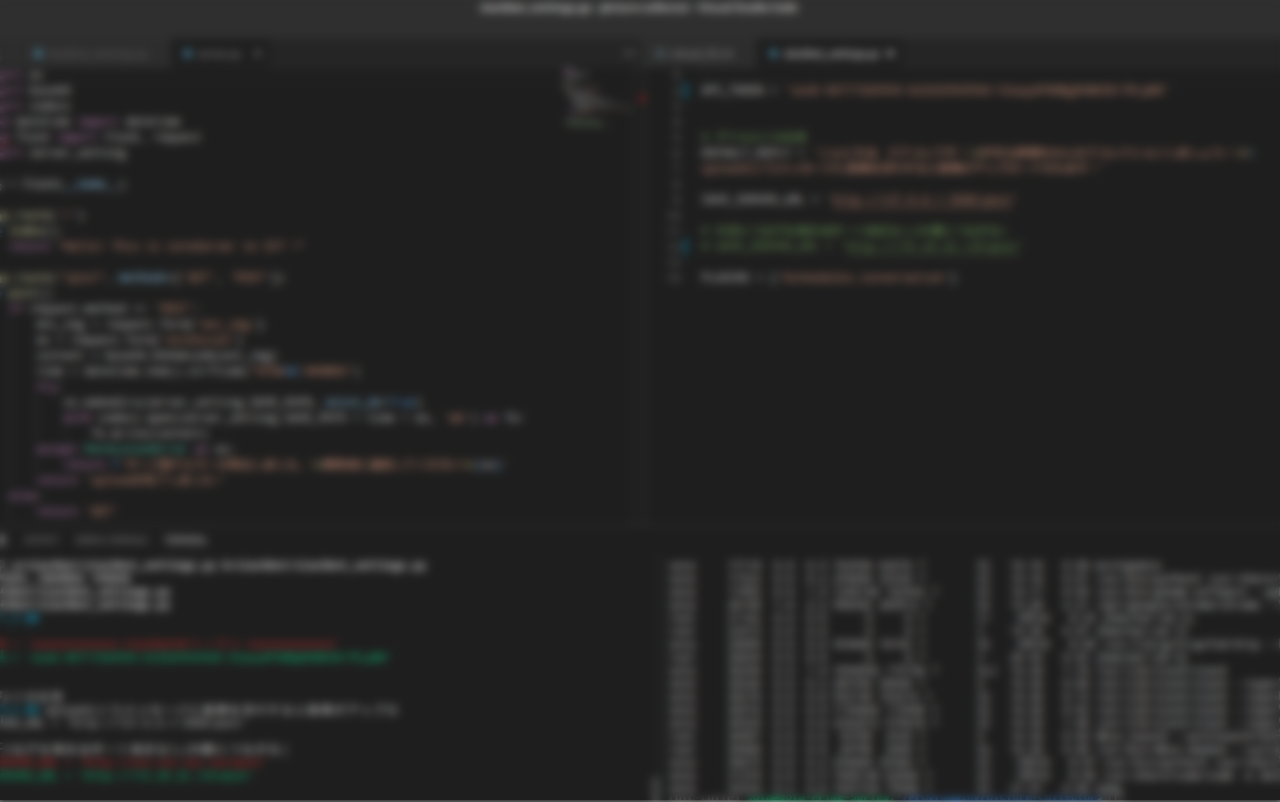
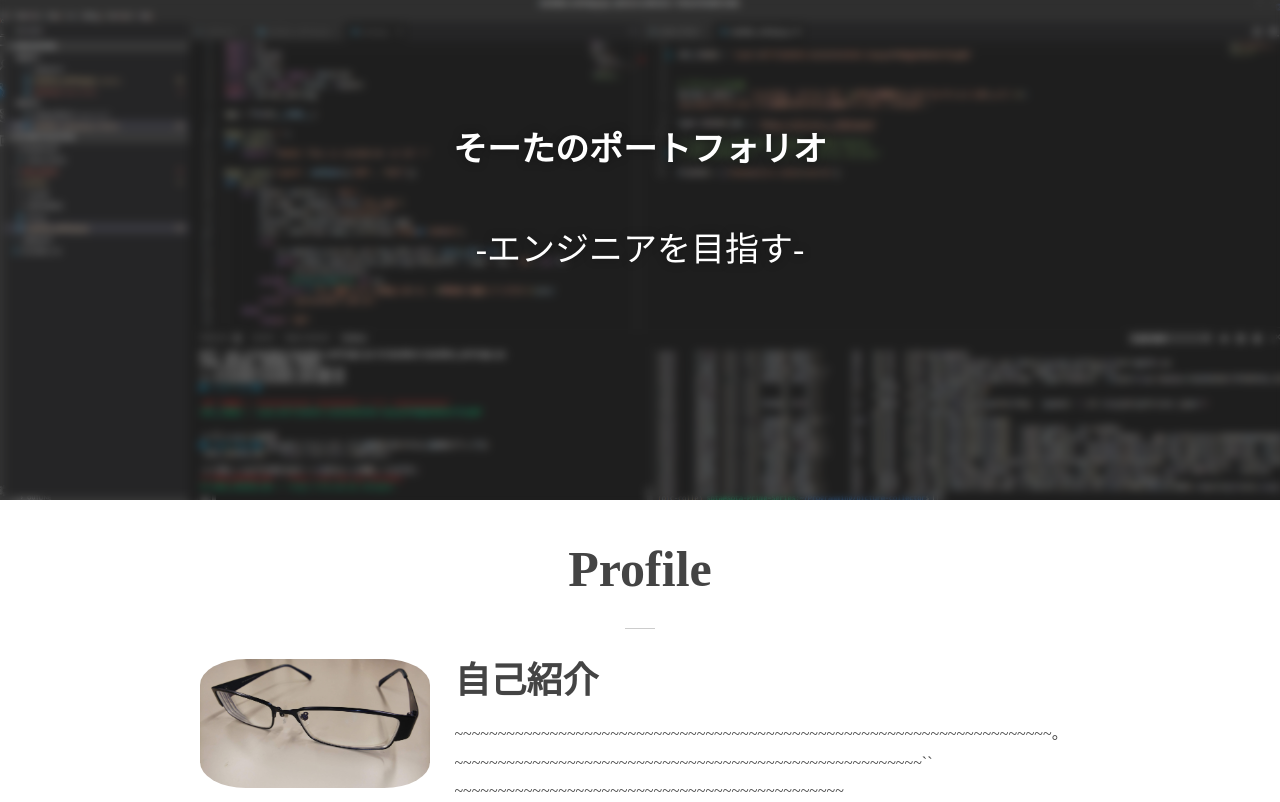
Before and after one commit to Sota-Watanabe/Portfolio-2019, a plain HTML site: page index.html in a window 1280 px wide. Shown: the top 802 px of the page. Drawn offline with nearby package versions, Linux system fonts and the light colour scheme; files that its build step writes are made by us from their sources; a web font is replaced by a local one.

Commit message:
header 途中

```diff
--- a/css/style.css
+++ b/css/style.css
@@ -1,13 +1,54 @@
-@font-face {
-    font-family: mplus-1p-regular;
-    src:url(../font/mplus-1p-regular.ttf)  format("truetype");
-}
-
 * {
     margin: 0;
     padding: 0;
-    font-family: 'Raleway', 'mplus-1p-regular', sans-serif;
-    font-weight: 300;
+}
+
+
+
+
+header{
+    background: url(../img/header.png) no-repeat center;
+    width: auto;
+    height: 500px;
+    /* background-size: auto 600px; */
+    background-size: cover;
+    position: relative;
+    z-index: 0;
+    overflow: hidden;/*ブラー効果でボヤけた部分を非表示*/
+}
+
+header:before{
+    content: '';
+    background: inherit;/*.bgImageで設定した背景画像を継承する*/
+    -webkit-filter: blur(5px);
+    -moz-filter: blur(5px);
+    -o-filter: blur(5px);
+    -ms-filter: blur(5px);
+    filter: blur(5px);
+    position: absolute;
+    /*ブラー効果で画像の端がボヤけた分だけ位置を調整*/
+    top: -5px;
+    left: -5px;
+    right: -5px;
+    bottom: -5px;
+    z-index: -1;/*重なり順序を一番下にしておく*/
+}
+
+.header-text{
+    top: 30%;
+    text-align: center;
+    line-height: 100px;
+    margin: 0;
+    /* font-family: 'Cinzel', serif; */
+    font-size: 34px;
+    color: #fff;
+    text-shadow: 0 0 10px rgba(0,0,0,.4);
+}
+
+header h1{
+    padding-top: 100px;
+    font-family: 'Cinzel', serif;
+    font-size: 100px
 }
 
 html, body {
@@ -48,30 +89,6 @@ body {
     margin: 0 auto;
 }
 
-.contents-frame {
-    background-attachment: fixed;
-    background-image: url(../img/header.png);
-    background-position: center center;
-    background-repeat: no-repeat;
-    background-size: cover;
-    position: relative;
-    height: 100vh;
-    width: 100%;
-    display: flex;
-    align-items: center;
-    justify-content: center;
-
-}
-.contents-frame::before {
-    background: inherit;
-    content: '';
-    filter: blur(5px);
-    position: absolute;
-    top: -5px;
-    right: -5px;
-    bottom: -5px;
-    left: -5px;
-}
 
 .separator-white {
     height:1px;
--- a/index.html
+++ b/index.html
@@ -1,34 +1,18 @@
 <!DOCTYPE html>
-<html lang="en">
+<html lang="ja">
 <head>
     <meta charset="UTF-8">
     <link rel="icon" type="image/jpg" href="img/favicon.jpg">
-    <link href='//fonts.googleapis.com/css?family=Raleway:500,400,300' rel='stylesheet' type='text/css'>
-    <link rel="stylesheet" href="font/LigatureSymbols/style.css">
     <link rel="stylesheet" href="css/style.css">
-    <script src="//ajax.aspnetcdn.com/ajax/jQuery/jquery-2.1.4.min.js"></script>
-    <script src="js/product.js"></script>
-    <script>
-    $(function(){
-        $('a[href^=#]').click(function(){
-            var speed = 500;
-            var href= $(this).attr("href");
-            var target = $(href == "#" || href == "" ? 'html' : href);
-            var position = target.offset().top;
-            $("html, body").animate({scrollTop:position}, speed, "swing");
-            return false;
-        });
-    });
-    </script>
+
     <title>そーたのポートフォリオ</title>
 </head>
 <body>
     <div class="l-wrapper">
-        <a id="home"></a>
-        <div class="contents-frame">
-            <h1>そーたのポートフォリオ</h1>
-            <p>-エンジニアを目指す-</p>
-        </div>
+        <header>
+            <h1 class="header-text">そーたのポートフォリオ</h1>
+            <p class="header-text">-エンジニアを目指す-</p>
+        </header>
         <div class="l-main">
             <a id="profile"></a>
             <div class="section l-constrained">
```
